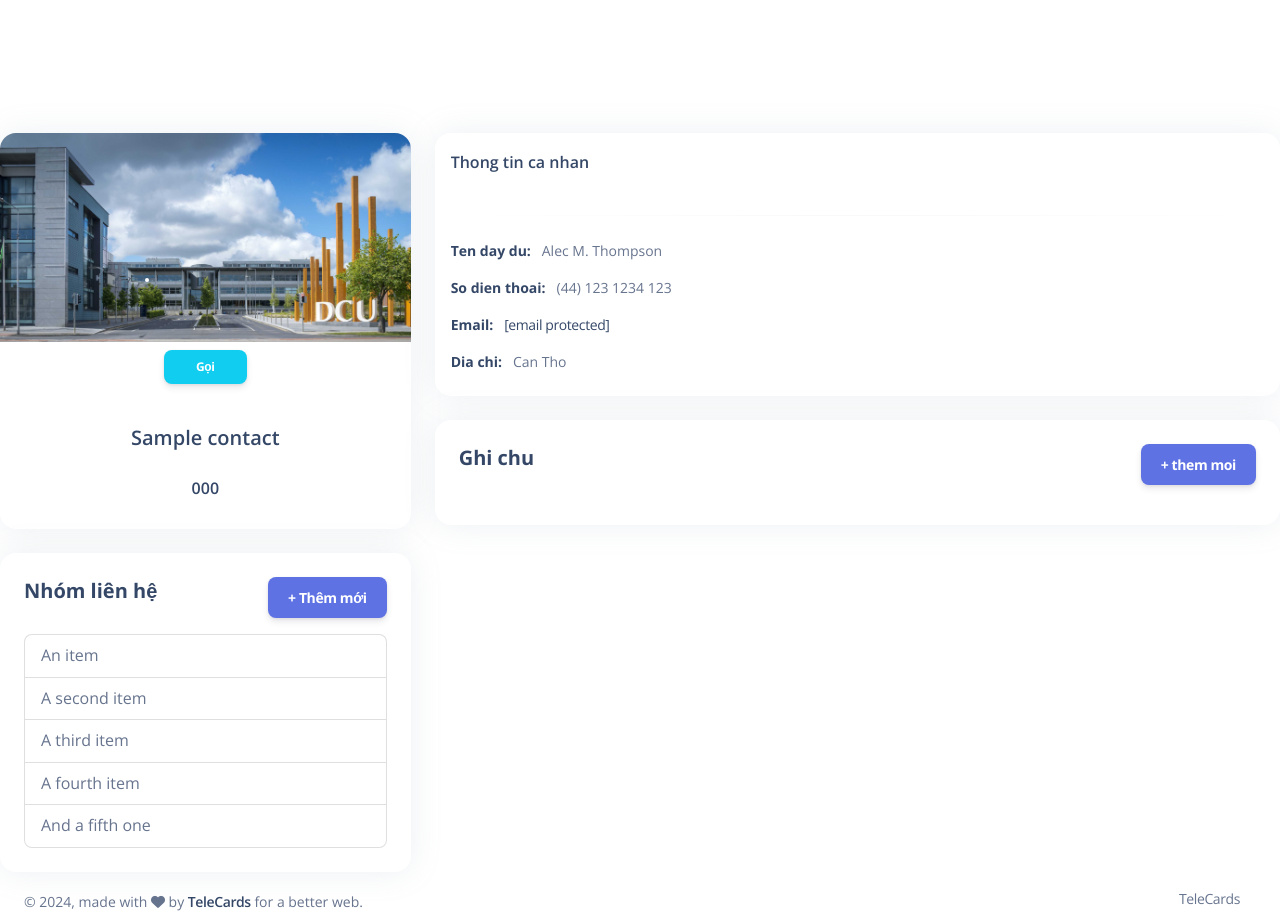
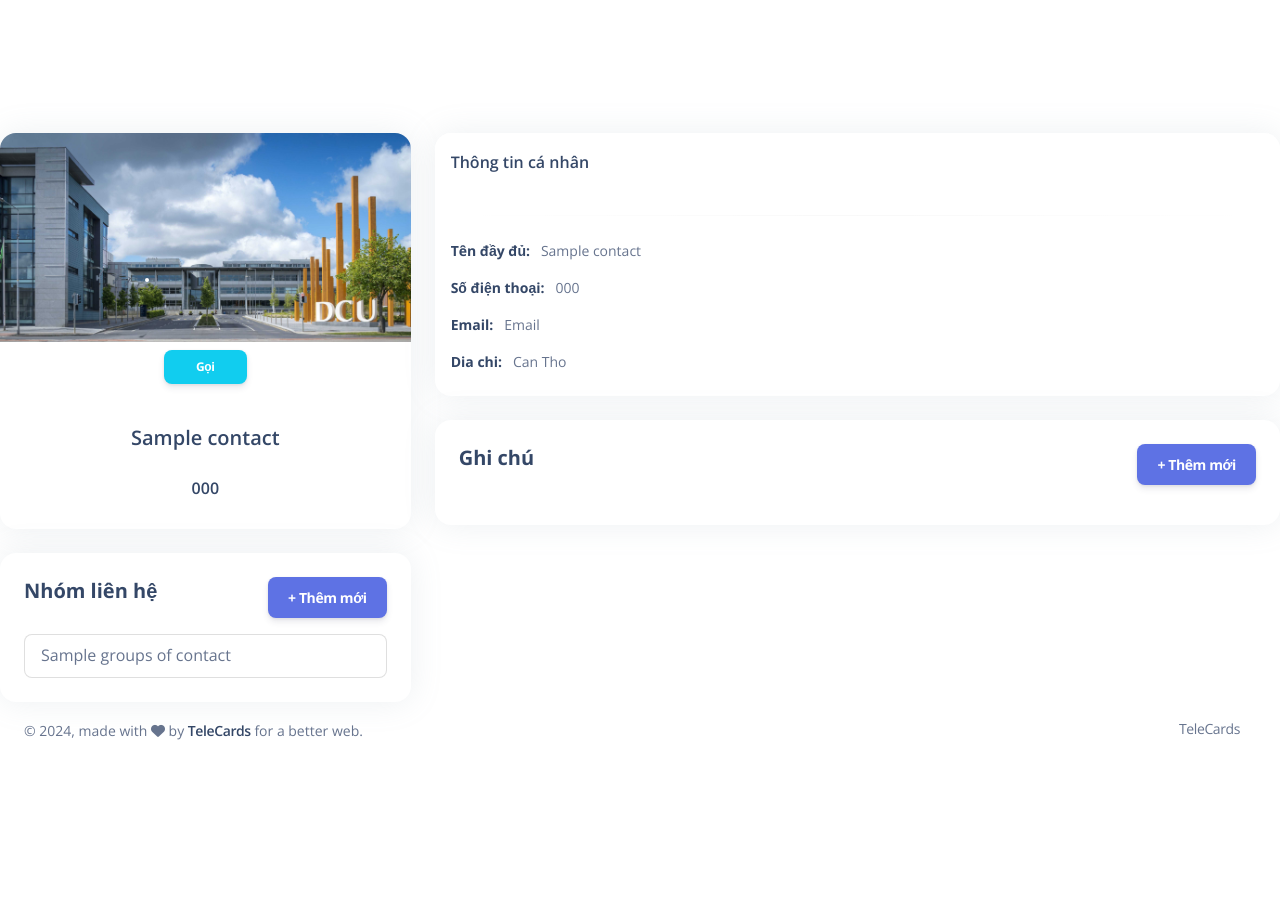
Before and after one commit to LysCongThanh/WD18302_PHP2_LysCongThanh, a PHP site: template views/content/contacts/details.php in a window 1280 px wide. After the commit the page ends 740 px from the top, so only its background shows below. Run offline with PHP 8.4, Linux system fonts and the light colour scheme; the template is opened without the code that fills it: most values are stand-ins (such as "Sample title", 1, 10 or a date in 2020); data that the repository does not hold is empty; some libraries are stand-ins or nearby versions.

Commit message:
update src

```diff
--- a/views/content/contacts/details.php
+++ b/views/content/contacts/details.php
@@ -22,8 +22,8 @@ $this->title = $title;
                     <div class="row justify-content-center">
                         <div class="col-4 col-lg-4 order-lg-2">
                             <div class="mt-n4 mt-lg-n6 mb-4 mb-lg-0">
-                                <a href="<?= $app->url(''.$contact->image) ?>">
-                                    <img src="<?= $app->url(''.$contact->image) ?>" class="rounded-circle img-fluid border border-2 border-white">
+                                <a href="<?= $app->url('' . $contact->image) ?>">
+                                    <img src="<?= $app->url('' . $contact->image) ?>" class="rounded-circle img-fluid border border-2 border-white">
                                 </a>
                             </div>
                         </div>
@@ -60,12 +60,17 @@ $this->title = $title;
                             <a href="" class="btn btn-primary">+ Thêm mới</a>
                         </div>
                         <ul class="list-group">
-  <li class="list-group-item">An item</li>
-  <li class="list-group-item">A second item</li>
-  <li class="list-group-item">A third item</li>
-  <li class="list-group-item">A fourth item</li>
-  <li class="list-group-item">And a fifth one</li>
-</ul>
+                            <?php if (count($groupsOfContact) > 0) : ?>
+                                <?php foreach ($groupsOfContact as $group) :  ?>
+                                    <li class="list-group-item"><?= $group['group_name'] ?></li>
+                                <?php endforeach; ?>
+                            <?php endif; ?>
+                            <?php if (!count($groupsOfContact) > 0) : ?>
+                                <li class="list-group-item">
+                                    <div class="text-danger">Trống !</div>
+                                </li>
+                            <?php endif; ?>
+                        </ul>
                     </div>
                 </div>
             </div>
@@ -80,16 +85,16 @@ $this->title = $title;
                     <div class="card-header pb-0 p-3">
                         <div class="row">
                             <div class="col-md-8 d-flex align-items-center">
-                                <h6 class="mb-0">Thong tin ca nhan</h6>
+                                <h6 class="mb-0">Thông tin cá nhân</h6>
                             </div>
                         </div>
                     </div>
                     <div class="card-body p-3">
                         <hr class="horizontal gray-light my-4">
                         <ul class="list-group">
-                            <li class="list-group-item border-0 ps-0 pt-0 text-sm"><strong class="text-dark">Ten day du:</strong> &nbsp; Alec M. Thompson</li>
-                            <li class="list-group-item border-0 ps-0 text-sm"><strong class="text-dark">So dien thoai:</strong> &nbsp; (44) 123 1234 123</li>
-                            <li class="list-group-item border-0 ps-0 text-sm"><strong class="text-dark">Email:</strong> &nbsp; <a href="/cdn-cgi/l/email-protection" class="__cf_email__" data-cfemail="82e3eee7e1f6eaedeff2f1edecc2efe3ebeeace1edef">[email&#160;protected]</a></li>
+                            <li class="list-group-item border-0 ps-0 pt-0 text-sm"><strong class="text-dark">Tên đầy đủ:</strong> &nbsp; <?= $contact->name ?></li>
+                            <li class="list-group-item border-0 ps-0 text-sm"><strong class="text-dark">Số điện thoại:</strong> &nbsp; <?= $contact->telephone ?></li>
+                            <li class="list-group-item border-0 ps-0 text-sm"><strong class="text-dark">Email:</strong> &nbsp; <?= "Email" ?></li>
                             <li class="list-group-item border-0 ps-0 text-sm"><strong class="text-dark">Dia chi:</strong> &nbsp; Can Tho</li>
                         </ul>
                     </div>
@@ -101,8 +106,8 @@ $this->title = $title;
                 <div class="card">
                     <div class="card-body">
                         <div class="d-flex justify-content-between align-items-start">
-                            <h5 class="font-weight-bolder">Ghi chu</h5>
-                            <a href="" class="btn btn-primary">+ them moi</a>
+                            <h5 class="font-weight-bolder">Ghi chú</h5>
+                            <a href="" class="btn btn-primary">+ Thêm mới</a>
                         </div>
                     </div>
                 </div>
--- a/views/content/contacts/list.php
+++ b/views/content/contacts/list.php
@@ -98,8 +98,8 @@ $this->title = $title;
                                             </a>
                                             <ul class="dropdown-menu px-2 py-3 ms-sm-n4 ms-n5" aria-labelledby="dropdownTable2" style>
                                                 <li><a class="dropdown-item border-radius-md" href="<?= $app->url('contacts/details?id='.$id) ?>"><i class="fas fa-eye me-2"></i> Chi tiết</a></li>
-                                                <li><a class="dropdown-item border-radius-md" href="javascript:;"><i class="fas fa-user-edit me-2"></i> Sửa</a></li>
-                                                <li><a class="dropdown-item border-radius-md" href="javascript:;"><i class="fas fa-trash me-2"></i> Xóa</a></li>
+                                                <li><a class="dropdown-item border-radius-md" href="<?= $app->url('contacts/edit?id='.$id) ?>"><i class="fas fa-user-edit me-2"></i> Sửa</a></li>
+                                                <li><a class="dropdown-item border-radius-md" href="<?= $app->url('contacts/?id='.$id) ?>"><i class="fas fa-trash me-2"></i> Xóa</a></li>
                                             </ul>
                                         </div>
                                     </td>
```
